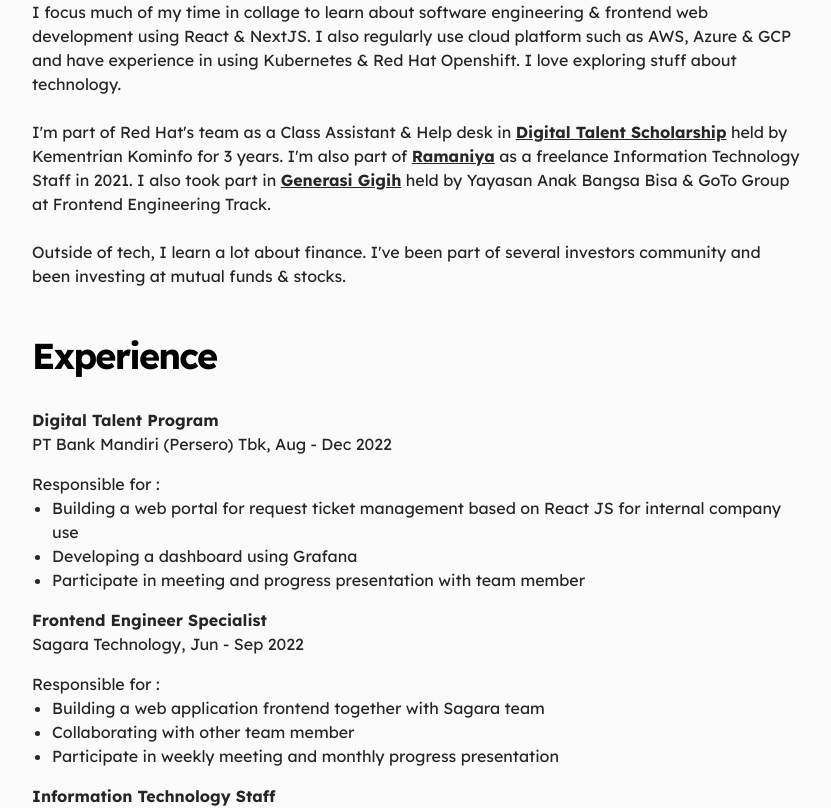
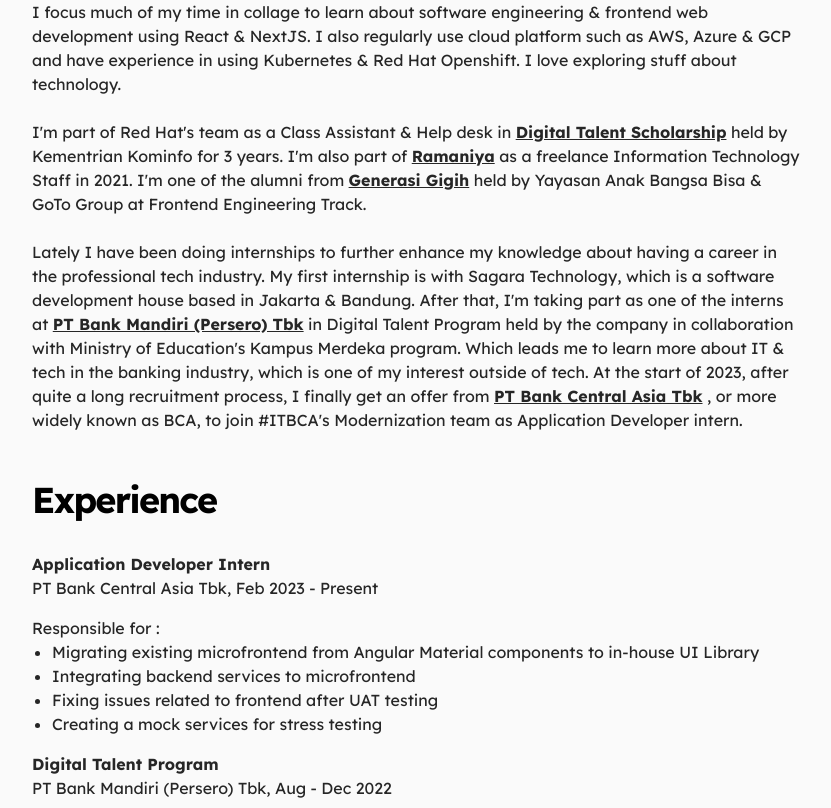
Before and after one commit to irfan44/irfannm, a Next.js app: page /about in a window 1280 px wide. Shown: the part 640-1448 px from the top of the page, without its empty margins (224-1055 px from the left). Built offline with nearby package versions, Linux system fonts and the light colour scheme.

Commit message:
content: update about me, experience, & projects

```diff
--- a/components/about/AboutMe.tsx
+++ b/components/about/AboutMe.tsx
@@ -51,8 +51,8 @@
             >
               Ramaniya
             </ExternalLink>{' '}
-            as a freelance Information Technology Staff in 2021. I also took
-            part in{' '}
+            as a freelance Information Technology Staff in 2021. I&apos;m one of
+            the alumni from{' '}
             <ExternalLink
               type="text"
               title="Generasi Gigih"
@@ -65,9 +65,34 @@
             Engineering Track.
           </p>
           <p>
-            Outside of tech, I learn a lot about finance. I&apos;ve been part of
-            several investors community and been investing at mutual funds &
-            stocks.
+            Lately I have been doing internships to further enhance my knowledge
+            about having a career in the professional tech industry. My first
+            internship is with Sagara Technology, which is a software
+            development house based in Jakarta & Bandung. After that, I&apos;m
+            taking part as one of the interns at{' '}
+            <ExternalLink
+              type="text"
+              title="PT Bank Mandiri (Persero) Tbk"
+              href="https://bankmandiri.co.id"
+              className="font-bold underline"
+            >
+              PT Bank Mandiri (Persero) Tbk
+            </ExternalLink>{' '}
+            in Digital Talent Program held by the company in collaboration with
+            Ministry of Education&apos;s Kampus Merdeka program. Which leads me
+            to learn more about IT & tech in the banking industry, which is one
+            of my interest outside of tech. At the start of 2023, after quite a
+            long recruitment process, I finally get an offer from{' '}
+            <ExternalLink
+              type="text"
+              title="PT Bank Central Asia Tbk"
+              href="https://bca.co.id"
+              className="font-bold underline"
+            >
+              PT Bank Central Asia Tbk
+            </ExternalLink>{' '}
+            , or more widely known as BCA, to join #ITBCA&apos;s Modernization
+            team as Application Developer intern.
           </p>
         </div>
       </div>
--- a/data/experience.ts
+++ b/data/experience.ts
@@ -1,6 +1,17 @@
 import Experience from 'types/experience';
 
 const experience: Experience[] = [
+  {
+    title: 'Application Developer Intern',
+    company: 'PT Bank Central Asia Tbk',
+    year: 'Feb 2023 - Present',
+    responsibility: [
+      'Migrating existing microfrontend from Angular Material components to in-house UI Library',
+      'Integrating backend services to microfrontend',
+      'Fixing issues related to frontend after UAT testing',
+      'Creating a mock services for stress testing',
+    ],
+  },
   {
     title: 'Digital Talent Program',
     company: 'PT Bank Mandiri (Persero) Tbk',
@@ -34,7 +45,7 @@
   {
     title: 'Red Hat Help Desk & Class Assistant',
     company: 'Digital Talent Scholarship',
-    year: '2020 - 2022',
+    year: '2020 - 2023',
     responsibility: [
       'Helping in managing Red Hat training LMS',
       'Preparing & managing live sessions at every weekdays',
```
Also changed, not shown: data/projects.ts (+31 -13 lines).
